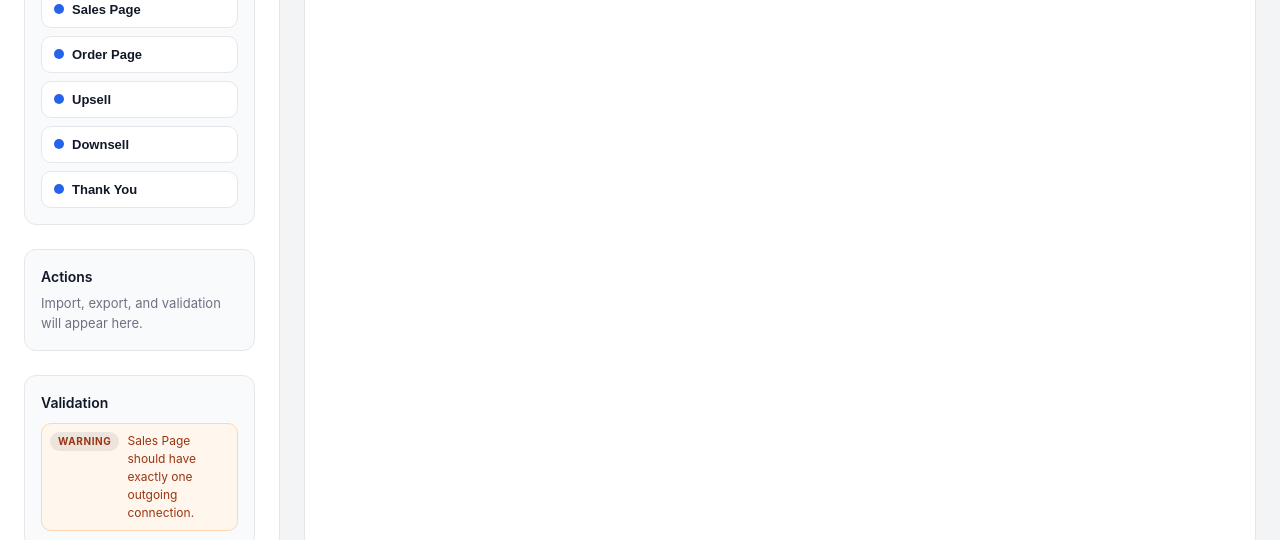
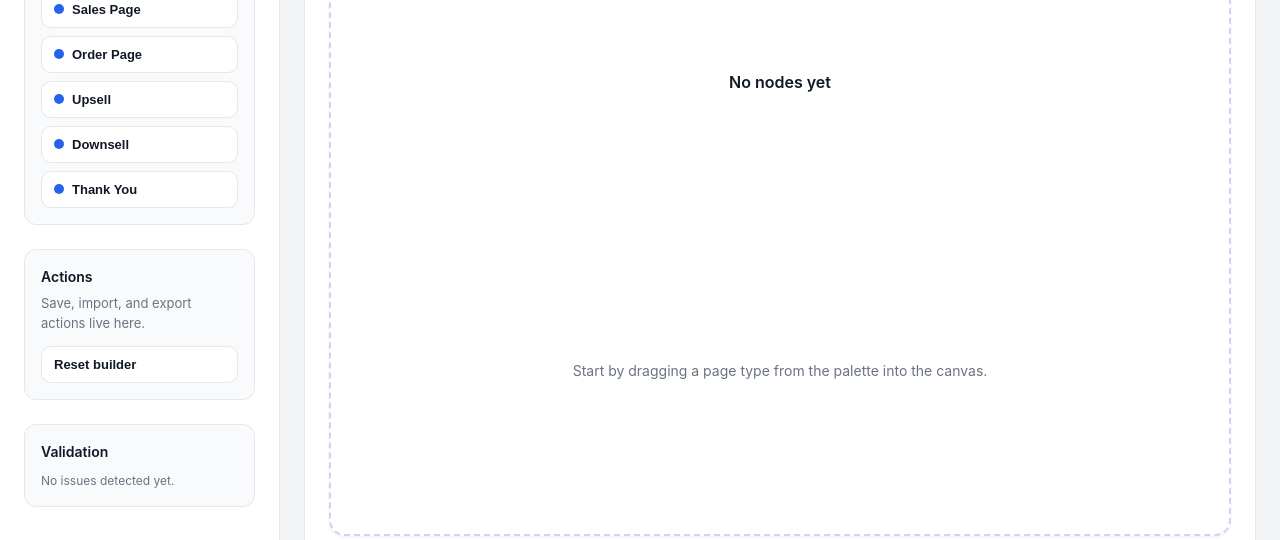
Before and after one commit to Naboni/CartPanda, a React (Vite) app: page / in a window 1280 px wide. Shown: the part 215-755 px from the top of the page. Built offline with nearby package versions, Linux system fonts and the light colour scheme.

Commit message:
add localStorage persistance and reset action

```diff
--- a/src/App.css
+++ b/src/App.css
@@ -147,6 +147,36 @@
   flex-shrink: 0;
 }
 
+.actions {
+  margin-top: 12px;
+  display: flex;
+  flex-direction: column;
+  gap: 10px;
+}
+
+.action-button {
+  border: 1px solid #e5e7eb;
+  background: #ffffff;
+  border-radius: 10px;
+  padding: 10px 12px;
+  font-size: 13px;
+  font-weight: 600;
+  color: #111827;
+  text-align: left;
+  cursor: pointer;
+}
+
+.action-button:focus-visible {
+  outline: 2px solid #2563eb;
+  outline-offset: 2px;
+}
+
+.actions__notice {
+  margin: 0;
+  font-size: 12px;
+  color: #b91c1c;
+}
+
 .canvas {
   flex: 1;
   display: flex;
--- a/src/App.tsx
+++ b/src/App.tsx
@@ -1,9 +1,11 @@
-import { useMemo, useState } from 'react'
+import { useEffect, useMemo, useRef, useState } from 'react'
 import ReactFlow, { Background, MarkerType, type ReactFlowInstance } from 'reactflow'
 
 import { nodeTypes } from './features/funnel/components/nodes/nodeTypes'
+import { funnelStateSchema } from './features/funnel/schema/funnelSchema'
 import { useFunnelStore } from './features/funnel/state/store'
 import type { FunnelEdge, FunnelNode, NodeType } from './features/funnel/types'
+import { STORAGE_KEY } from './features/funnel/utils/storage'
 import './App.css'
 
 const paletteItems: Array<{ type: NodeType; label: string }> = [
@@ -16,12 +18,17 @@ const paletteItems: Array<{ type: NodeType; label: string }> = [
 
 function App() {
   const [reactFlowInstance, setReactFlowInstance] = useState<ReactFlowInstance | null>(null)
+  const [storageError, setStorageError] = useState<string | null>(null)
+  const hasLoadedRef = useRef(false)
+  const saveTimeoutRef = useRef<number | null>(null)
 
   const nodes = useFunnelStore((state) => state.nodes)
   const edges = useFunnelStore((state) => state.edges)
   const addNode = useFunnelStore((state) => state.addNode)
   const updateNodePosition = useFunnelStore((state) => state.updateNodePosition)
   const onConnect = useFunnelStore((state) => state.onConnect)
+  const setState = useFunnelStore((state) => state.setState)
+  const reset = useFunnelStore((state) => state.reset)
 
   const hasNodes = useMemo(() => nodes.length > 0, [nodes.length])
   const nodeById = useMemo(() => {
@@ -58,6 +65,53 @@ function App() {
     return { errors, warnings }
   }, [edges, nodeById, nodes])
 
+  useEffect(() => {
+    const stored = localStorage.getItem(STORAGE_KEY)
+    if (!stored) {
+      hasLoadedRef.current = true
+      return
+    }
+    try {
+      const parsed = JSON.parse(stored)
+      const result = funnelStateSchema.safeParse(parsed)
+      if (result.success) {
+        setState(result.data)
+        setStorageError(null)
+      } else {
+        setStorageError('Saved data was invalid and has been reset.')
+        reset()
+        localStorage.removeItem(STORAGE_KEY)
+      }
+    } catch {
+      setStorageError('Saved data could not be parsed and has been reset.')
+      reset()
+      localStorage.removeItem(STORAGE_KEY)
+    } finally {
+      hasLoadedRef.current = true
+    }
+  }, [reset, setState])
+
+  useEffect(() => {
+    if (!hasLoadedRef.current) {
+      return
+    }
+    if (saveTimeoutRef.current) {
+      window.clearTimeout(saveTimeoutRef.current)
+    }
+    saveTimeoutRef.current = window.setTimeout(() => {
+      const payload: Pick<ReturnType<typeof useFunnelStore.getState>, 'nodes' | 'edges'> = {
+        nodes,
+        edges,
+      }
+      localStorage.setItem(STORAGE_KEY, JSON.stringify(payload))
+    }, 250)
+    return () => {
+      if (saveTimeoutRef.current) {
+        window.clearTimeout(saveTimeoutRef.current)
+      }
+    }
+  }, [edges, nodes])
+
   return (
     <div className="app">
       <aside className="sidebar" aria-label="Funnel controls">
@@ -93,8 +147,21 @@ function App() {
         <section className="sidebar__section" aria-label="Actions">
           <h2 className="sidebar__section-title">Actions</h2>
           <p className="sidebar__section-body">
-            Import, export, and validation will appear here.
+            Save, import, and export actions live here.
           </p>
+          <div className="actions">
+            <button
+              type="button"
+              className="action-button"
+              onClick={() => {
+                reset()
+                localStorage.removeItem(STORAGE_KEY)
+              }}
+            >
+              Reset builder
+            </button>
+            {storageError && <p className="actions__notice">{storageError}</p>}
+          </div>
         </section>
         <section className="sidebar__section" aria-label="Validation">
           <h2 className="sidebar__section-title">Validation</h2>
--- /dev/null
+++ b/src/features/funnel/schema/funnelSchema.ts
@@ -0,0 +1,39 @@
+import { z } from 'zod'
+
+const nodeTypeSchema = z.enum(['sales', 'order', 'upsell', 'downsell', 'thankyou'])
+
+const nodeDataSchema = z
+  .object({
+    type: nodeTypeSchema,
+    title: z.string(),
+    buttonLabel: z.string(),
+    index: z.number().optional(),
+  })
+  .passthrough()
+
+const positionSchema = z.object({
+  x: z.number(),
+  y: z.number(),
+})
+
+const nodeSchema = z
+  .object({
+    id: z.string(),
+    type: nodeTypeSchema,
+    position: positionSchema,
+    data: nodeDataSchema,
+  })
+  .passthrough()
+
+const edgeSchema = z
+  .object({
+    id: z.string(),
+    source: z.string(),
+    target: z.string(),
+  })
+  .passthrough()
+
+export const funnelStateSchema = z.object({
+  nodes: z.array(nodeSchema),
+  edges: z.array(edgeSchema),
+})
--- a/src/features/funnel/state/store.ts
+++ b/src/features/funnel/state/store.ts
@@ -49,7 +49,7 @@ const createNode = (
 }
 
 const initialState: Pick<FunnelState, 'nodes' | 'edges'> = {
-  nodes: [createNode('sales', { x: 80, y: 120 }), createNode('order', { x: 380, y: 120 })],
+  nodes: [],
   edges: [],
 }
 
--- /dev/null
+++ b/src/features/funnel/utils/storage.ts
@@ -0,0 +1 @@
+export const STORAGE_KEY = 'cartpanda_funnel_v1'
```
